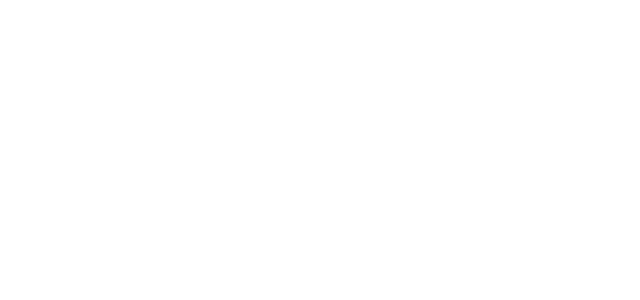
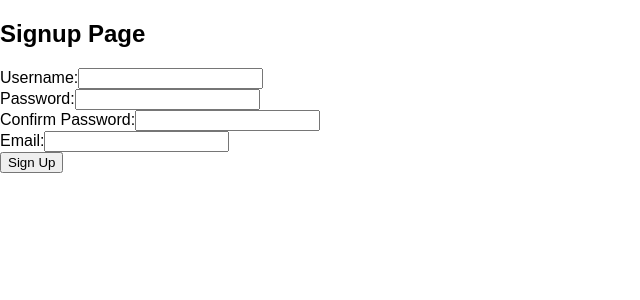
Before and after one commit to wesleylui/My-Ecommerce-App, a React (Create React App) app in the folder my-ecommerce-app/: page /SignupPage in a window 1280 px wide. Before the commit this address had no page. Shown: the top 300 px of the page, without its empty margins (0-640 px from the left). Built offline with nearby package versions, Linux system fonts and the light colour scheme.

Commit message:
create LoginForm and SignupPage

```diff
--- a/my-ecommerce-app/src/App.js
+++ b/my-ecommerce-app/src/App.js
@@ -2,6 +2,8 @@ import React from "react";
 import { BrowserRouter, Routes, Route } from "react-router-dom";
 import HomePage from "./component/Homepage.js";
 import ProductPage from "./component/Productpage.js";
+import LoginPage from "./component/LoginPage.js";
+import SignupPage from "./component/SignupPage.js";
 
 
 function App() {
@@ -10,6 +12,8 @@ function App() {
       <Routes>
         <Route path="/" element={<HomePage />} />
         <Route path="/ProductPage" element={<ProductPage />} />
+        <Route path="/LoginPage" element={<LoginPage />} />
+        <Route path="/SignupPage" element={<SignupPage />} />
       </Routes>
     </BrowserRouter>
   );
--- /dev/null
+++ b/my-ecommerce-app/src/component/LoginForm.js
@@ -0,0 +1,40 @@
+import React, { useState } from "react";
+
+const LoginForm = () => {
+  const [username, setUsername] = useState("");
+  const [password, setPassword] = useState("");
+
+  const handleUsernameChange = (e) => {
+    setUsername(e.target.value);
+  };
+
+  const handlePasswordChange = (e) => {
+    setPassword(e.target.value);
+  };
+
+  const handleSubmit = (e) => {
+    e.preventDefault();
+  };
+
+  return (
+    <form onSubmit={handleSubmit}>
+      <label>
+        Username:
+        <input type="text" value={username} onChange={handleUsernameChange} />
+      </label>
+      <br />
+      <label>
+        Password:
+        <input
+          type="password"
+          value={password}
+          onChange={handlePasswordChange}
+        />
+      </label>
+      <br />
+      <button type="submit">Login</button>
+    </form>
+  );
+};
+
+export default LoginForm;
--- /dev/null
+++ b/my-ecommerce-app/src/component/LoginPage.js
@@ -0,0 +1,16 @@
+import React from "react";
+import Header from "./header.js";
+import Footer from "./footer.js";
+import LoginForm from "./LoginForm.js";
+
+function LoginPage() {
+  return (
+    <div>
+      <Header />
+      <LoginForm />
+      <Footer />
+    </div>
+  );
+}
+
+export default LoginPage;
--- /dev/null
+++ b/my-ecommerce-app/src/component/SignupPage.js
@@ -0,0 +1,68 @@
+import React, { useState } from "react";
+
+function SignupPage() {
+  const [username, setUsername] = useState("");
+  const [password, setPassword] = useState("");
+  const [confirmPassword, setConfirmPassword] = useState("");
+  const [email, setEmail] = useState("");
+
+  const handleUsernameChange = (event) => {
+    setUsername(event.target.value);
+  };
+
+  const handlePasswordChange = (event) => {
+    setPassword(event.target.value);
+  };
+
+  const handleConfirmPasswordChange = (event) => {
+    setConfirmPassword(event.target.value);
+  };
+
+  const handleEmailChange = (event) => {
+    setEmail(event.target.value);
+  };
+
+  const handleSubmit = (event) => {
+    event.preventDefault();
+    // Add your signup logic here
+  };
+
+  return (
+    <div>
+      <h2>Signup Page</h2>
+      <form onSubmit={handleSubmit}>
+        <label>
+          Username:
+          <input type="text" value={username} onChange={handleUsernameChange} />
+        </label>
+        <br />
+        <label>
+          Password:
+          <input
+            type="password"
+            value={password}
+            onChange={handlePasswordChange}
+          />
+        </label>
+        <br />
+        <label>
+          Confirm Password:
+          <input
+            type="password"
+            value={confirmPassword}
+            onChange={handleConfirmPasswordChange}
+          />
+        </label>
+        <br />
+        <label>
+          Email:
+          <input type="email" value={email} onChange={handleEmailChange} />
+        </label>
+        <br />
+        <button type="submit">Sign Up</button>
+      </form>
+    </div>
+  );
+}
+
+export default SignupPage;
--- a/my-ecommerce-app/src/component/header.js
+++ b/my-ecommerce-app/src/component/header.js
@@ -16,7 +16,7 @@ function Header() {
             <nav>
                 <Link to ="/" class="nav-link">Home</Link>
                 <Link to ="/ProductPage" class="nav-link">Products</Link>
-                <Link to ="/" class="nav-link">Login</Link>
+                <Link to ="/LoginPage" class="nav-link">Login</Link>
             </nav>
         </div>
     );
```
Also changed, not shown: 1 other file (tests, documents, lock files or other folders).
